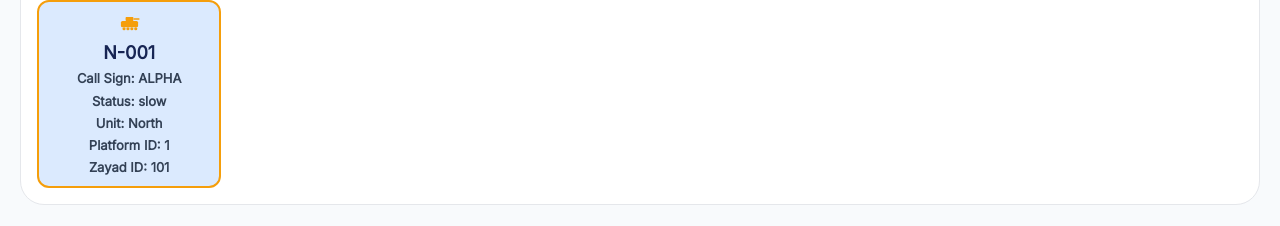
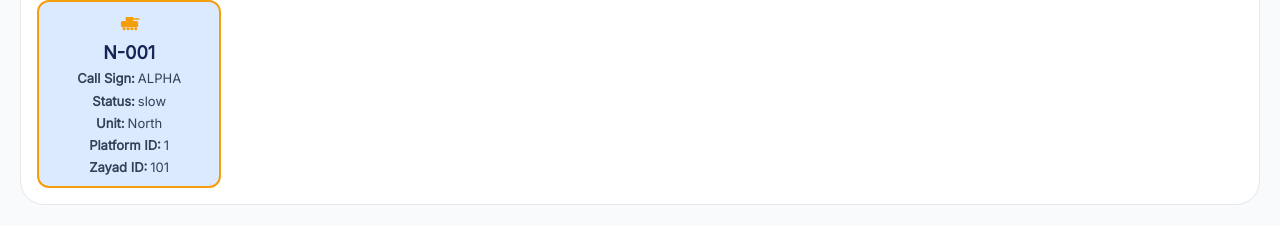
Before and after one commit to davidtiechman/manager, a React (Vite) app in the folder manager-ui/: page / in a window 1280 px wide. Shown: the part 247-473 px from the top of the page. Built offline with nearby package versions, Linux system fonts and the light colour scheme; no server answers; what ag-grid-community, ag-grid-enterprise would draw is missing.

Commit message:
Refine agent detail layout

```diff
--- a/manager-ui/src/components/realTimeView/Preview.tsx
+++ b/manager-ui/src/components/realTimeView/Preview.tsx
@@ -13,7 +13,7 @@ import TankIcon from '../agent-details/TankIcon';
 import ModeNavigationLink from '../ModeNavigationLink';
 
 const intervalFetchManager = Number(import.meta.env.VITE_FETCH_INTERVAL) || 10_000;
-const DEFAULT_SIDEBAR_WIDTH = Number(import.meta.env.VITE_DEFAULT_SIDEBAR_WIDTH) || 420;
+const DEFAULT_SIDEBAR_WIDTH = Number(import.meta.env.VITE_DEFAULT_SIDEBAR_WIDTH) || 960;
 const MIN_SIDEBAR_WIDTH = Number(import.meta.env.VITE_MIN_SIDEBAR_WIDTH) || 220;
 const DETAILS_MIN_WIDTH = Number(import.meta.env.VITE_DETAILS_MIN_WIDTH) || 360;
 const RESIZE_HANDLE_WIDTH = Number(import.meta.env.VITE_RESIZE_HANDLE_WIDTH) || 6;
@@ -251,11 +251,26 @@ export default function Preview() {
                           <div className="agent-content">
                             <div className="agent-label">{getAgentLabel(previewAgent)}</div>
                             <div className="agent-info">
-                              <div className="info-item">Call Sign: {previewAgent.call_sign}</div>
-                              <div className="info-item">Status: {previewAgent.status}</div>
-                              <div className="info-item">Unit: {previewAgent.unit}</div>
-                              <div className="info-item">Platform ID: {previewAgent.platformId}</div>
-                              <div className="info-item">Zayad ID: {previewAgent.zayad_id}</div>
+                              <div className="info-item">
+                                <span className="info-label">Call Sign:</span>
+                                <span className="info-value">{previewAgent.call_sign}</span>
+                              </div>
+                              <div className="info-item">
+                                <span className="info-label">Status:</span>
+                                <span className="info-value">{previewAgent.status}</span>
+                              </div>
+                              <div className="info-item">
+                                <span className="info-label">Unit:</span>
+                                <span className="info-value">{previewAgent.unit}</span>
+                              </div>
+                              <div className="info-item">
+                                <span className="info-label">Platform ID:</span>
+                                <span className="info-value">{previewAgent.platformId}</span>
+                              </div>
+                              <div className="info-item">
+                                <span className="info-label">Zayad ID:</span>
+                                <span className="info-value">{previewAgent.zayad_id}</span>
+                              </div>
                             </div>
                           </div>
                         </button>
--- a/manager-ui/src/styles/agents.css
+++ b/manager-ui/src/styles/agents.css
@@ -1021,3 +1021,15 @@
   overflow-wrap: anywhere;
   white-space: normal;
 }
+
+.info-label {
+  font-weight: 800;
+}
+
+.info-value {
+  font-weight: 400;
+}
+
+.info-label + .info-value {
+  margin-left: 3px;
+}
--- a/manager-ui/src/styles/details.css
+++ b/manager-ui/src/styles/details.css
@@ -1,6 +1,6 @@
 .details-panel {
   margin-top: 0;
-  padding: 20px;
+  padding: 16px;
   border-radius: 12px;
   background: #f8fafc;
   border: 1px solid #ddd;
@@ -10,6 +10,7 @@
 .details-header {
   display: grid;
   grid-template-columns: minmax(140px, 1fr) auto minmax(140px, 1fr);
+  grid-template-rows: auto auto;
   align-items: start;
   gap: 12px;
   margin-bottom: 16px;
@@ -18,6 +19,7 @@
 
 .details-title-block {
   grid-column: 2;
+  grid-row: 1;
   display: grid;
   gap: 4px;
   justify-items: center;
@@ -30,7 +32,8 @@
 }
 
 .details-agent-id {
-  max-width: 180px;
+  width: max-content;
+  max-width: none;
   border: 1px solid #cbd5e1;
   border-radius: 6px;
   background: #f8fafc;
@@ -40,13 +43,18 @@
   line-height: 1.35;
   margin: 0;
   padding: 4px 8px;
-  overflow-wrap: anywhere;
+  white-space: nowrap;
+  overflow-wrap: normal;
 }
 
 .details-agent-badges {
+  grid-column: 1;
   display: flex;
-  flex-wrap: wrap;
+  flex-wrap: nowrap;
+  width: max-content;
   gap: 6px;
+  align-items: center;
+  justify-content: flex-start;
 }
 
 .details-header-actions {
@@ -56,6 +64,7 @@
 
 .details-header-actions-left {
   grid-column: 1;
+  grid-row: 1 / span 2;
   display: grid;
   justify-items: start;
   gap: 6px;
@@ -63,6 +72,7 @@
 
 .details-header-actions-right {
   grid-column: 3;
+  grid-row: 1;
   display: inline-flex;
   justify-content: end;
 }
@@ -105,22 +115,22 @@
 .details-tables-grid {
   display: grid;
   grid-template-columns: repeat(2, minmax(0, 1fr));
-  gap: 18px;
+  gap: 14px;
 }
 
 .details-section {
-  padding: 14px;
-  border: 3px solid #94a3b8;
+  padding: 12px;
+  border: 2px solid #94a3b8;
   border-radius: 8px;
   background: #fff;
 }
 
 .details-section h3 {
-  margin: 0 0 12px;
-  padding-bottom: 8px;
+  margin: 0 0 10px;
+  padding-bottom: 6px;
   border-bottom: 2px solid #cbd5e1;
   color: #0f172a;
-  font-size: 16px;
+  font-size: 15px;
 }
 
 .details-table {
@@ -131,10 +141,11 @@
 
 .details-table th {
   border: 1px solid #ddd;
-  padding: 10px;
+  padding: 7px 8px;
   background: #e2e8f0;
   color: #0f172a;
   font-weight: 700;
+  font-size: 13px;
   text-align: left;
   overflow-wrap: anywhere;
 }
@@ -142,8 +153,14 @@
 .details-table td {
   width: 50%;
   border: 1px solid #ddd;
-  padding: 10px;
+  padding: 7px 8px;
+  font-size: 13px;
   overflow-wrap: anywhere;
+}
+
+.details-table td:first-child {
+  color: #0f172a;
+  font-weight: 800;
 }
 
 .history-syncs-table-wrapper {
@@ -333,8 +350,8 @@
   align-items: center;
   justify-content: space-between;
   gap: 12px;
-  margin: 0 0 12px;
-  padding-bottom: 8px;
+  margin: 0 0 10px;
+  padding-bottom: 6px;
   border-bottom: 2px solid #cbd5e1;
 }
 
```
